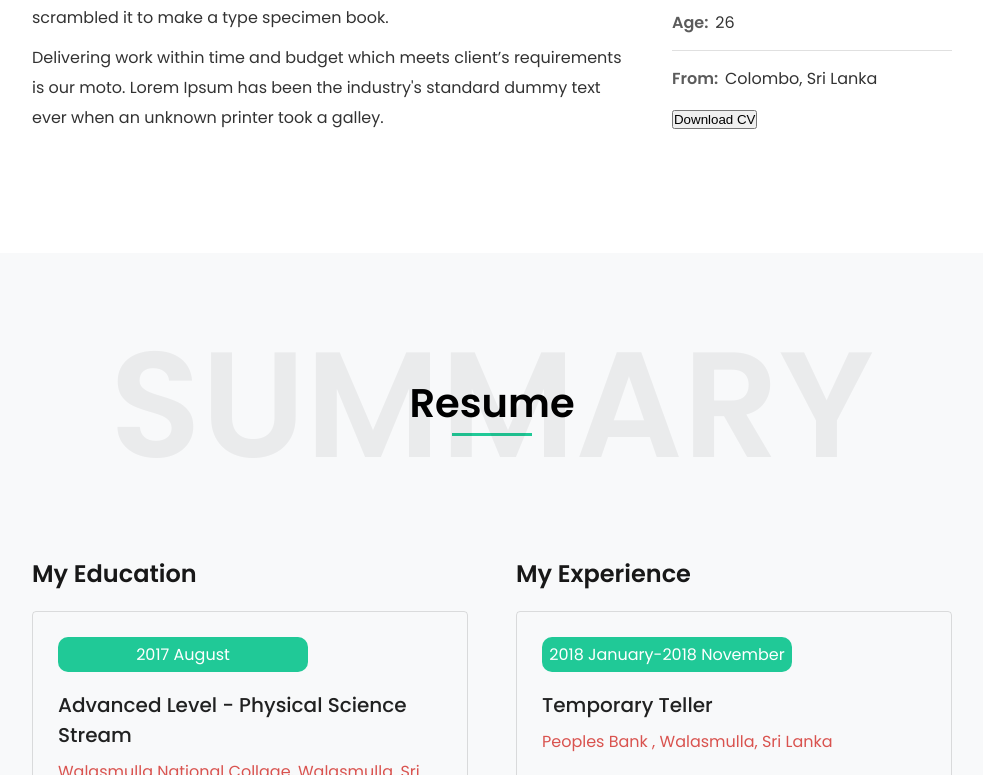
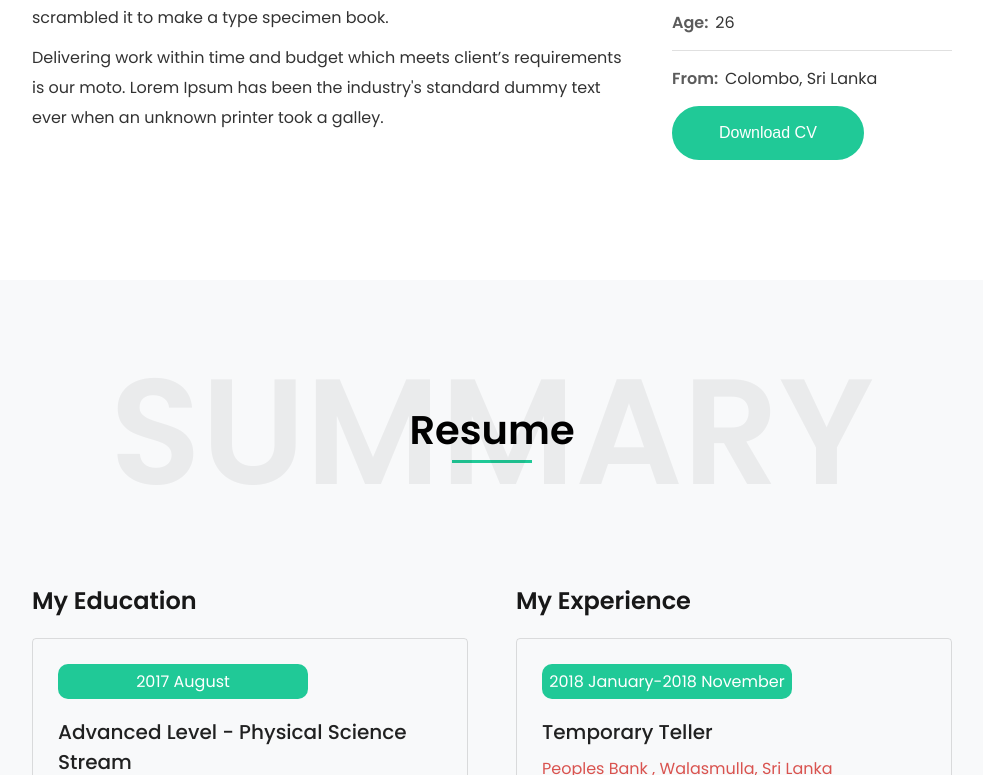
Before and after one commit to gmjishara/Portfolio_Website, a React (Create React App) app: page / in a window 1280 px wide. Shown: the part 1245-2020 px from the top of the page, without its empty margins (278-1261 px from the left). Built offline with nearby package versions, Linux system fonts and the light colour scheme.

Commit message:
set hover in contained button

```diff
--- a/src/Components/Main/style.css
+++ b/src/Components/Main/style.css
@@ -39,3 +39,25 @@
   background-color: #6b747c;
   color: white;
 }
+
+.btn-contained{
+    height: 48px;
+    display: flex;
+    align-items: center;
+    justify-content: center;
+    margin-top: 10px;
+    color: #ffffff;
+    font-size: 16px;
+    font-weight: 500;
+    border-radius: 30px;
+    border: 2px solid #20c997;
+    background: #20c997;
+    cursor: pointer;
+    padding: 25px 45px;
+}
+
+.btn-contained:hover {
+    background-color: #20c997;
+    color: white;
+    box-shadow: 0 5px 15px rgba(0,0,0,.15);
+  }
```
